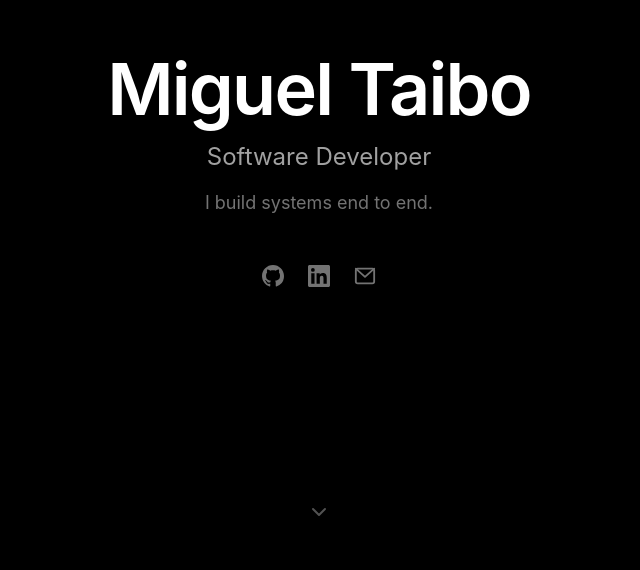
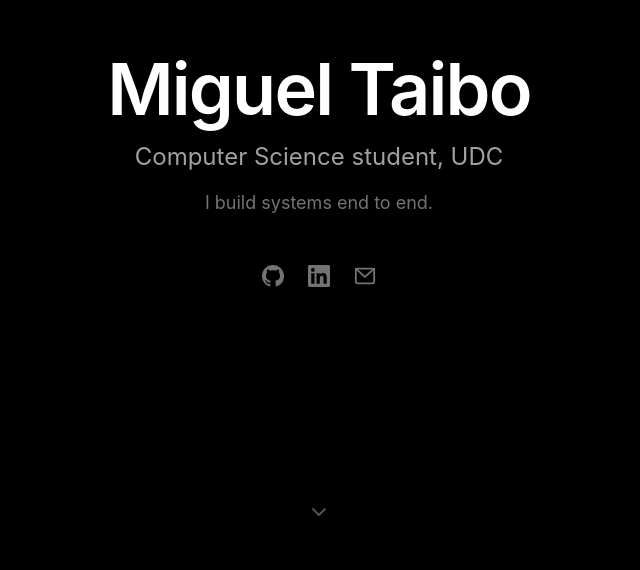
Before and after one commit to mtaibo/portfolio, a Vue app: page / in a window 1280 px wide. Shown: the part 230-800 px from the top of the page, without its empty margins (321-961 px from the left). Built offline with nearby package versions, Linux system fonts and the light colour scheme.

Commit message:
ui: change hero subtitle to 'Computer Science student, UDC'

```diff
--- a/src/components/HeroSection.vue
+++ b/src/components/HeroSection.vue
@@ -6,7 +6,7 @@
           Miguel Taibo
         </h1>
         <p class="text-neutral-400 text-xl md:text-2xl">
-          Software Developer
+          Computer Science student, UDC
         </p>
         <p class="text-neutral-500 text-base md:text-lg max-w-md mx-auto">
           I build systems end to end.
```
